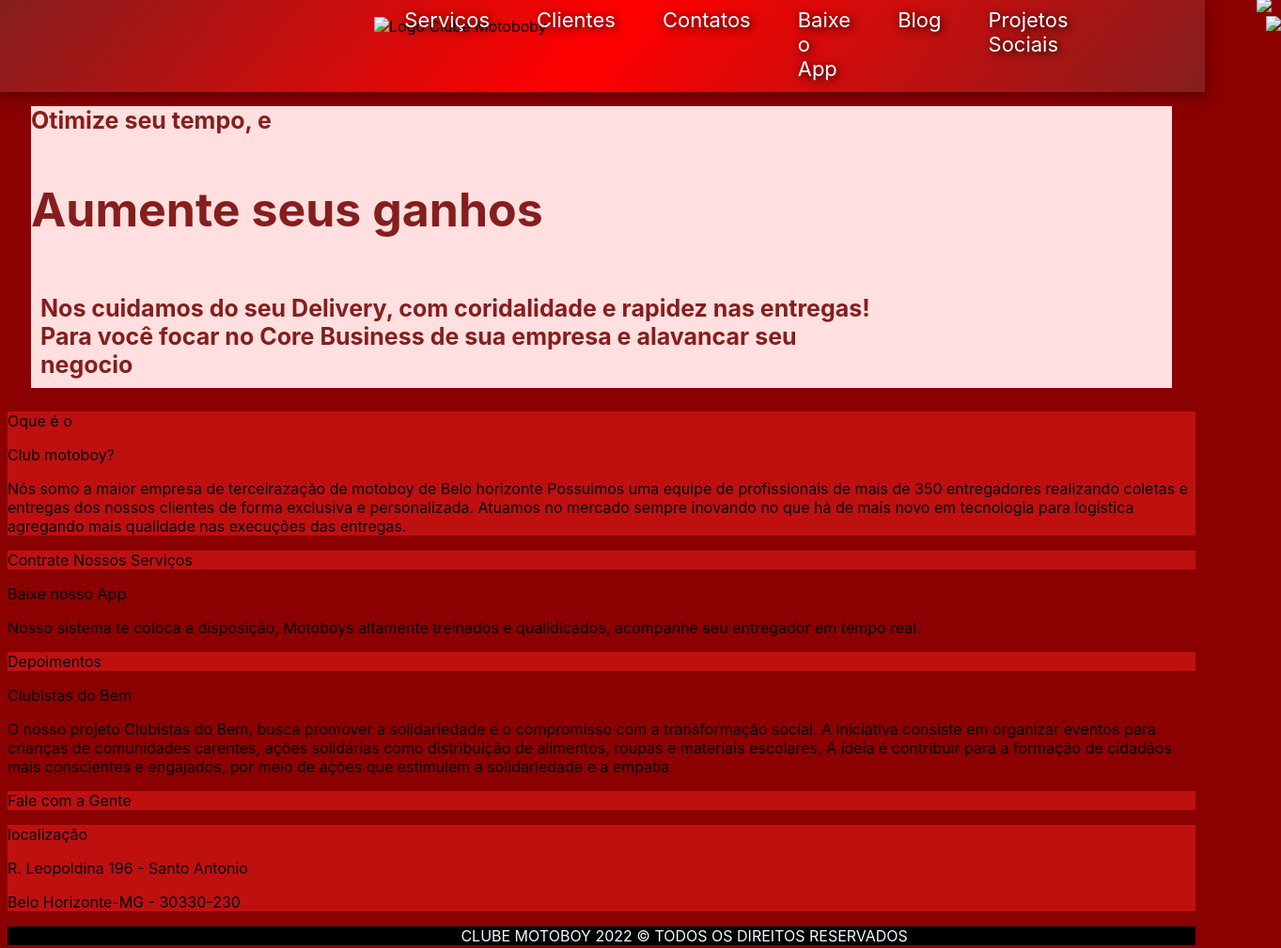
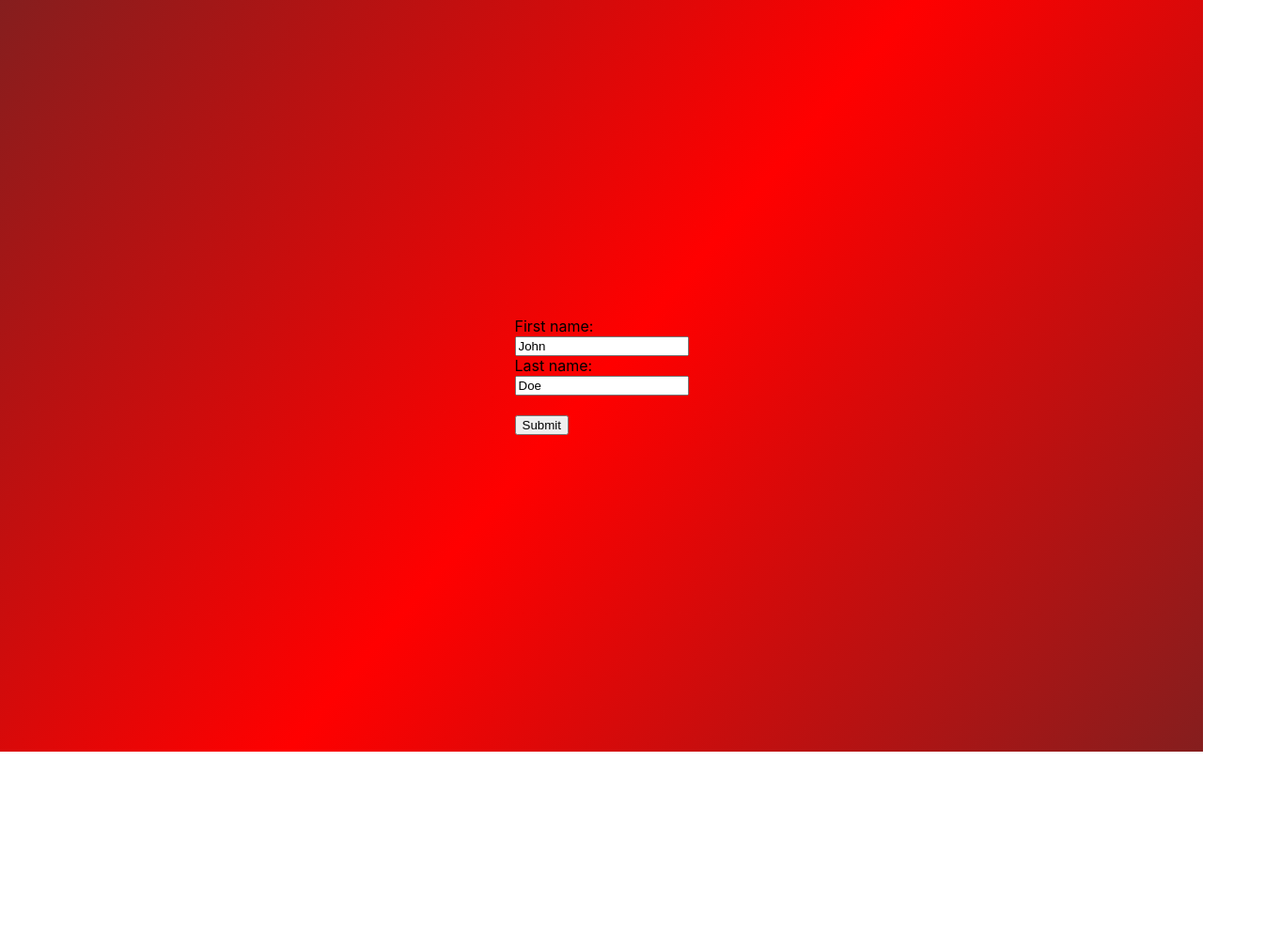
Before and after one commit to DamiemB/Project_CAP, a plain HTML site: page index.html in a window 1280 px wide. Shown: the whole page at 94% size, 1363 px wide, since content can reach past the window. After the commit the page ends 800 px from the top, so only its background shows below. Drawn offline with Linux system fonts and the light colour scheme.

Commit message:
Primeiro passo para o progresso

```diff
--- a/index.html
+++ b/index.html
@@ -1,85 +1,21 @@
 <!DOCTYPE html>
 <html lang="PT-br">
     <head>
-        <title>Projeto Secreto</title>
+        <title>○</title>
         <link rel="stylesheet" href="style.css">
         <meta charset="utf-8">
     </head>
     <body>
-        <section class="menu">
-            <header>
-                <img id="logo" src="Imagens/clubemotoboy.png" alt="Logo Clube Motoboby">
-                <div id="texto_imagem">
-                    <ul class="menu_items" style="list-style-type:none;">
-                        <a href="https://clubemotoboy.com.br/#Servicos" target="_blank"><li class="item">Serviços</li></a>
-                        <a href="https://clubemotoboy.com.br/#Clientes" target="_blank"><li class="item">Clientes</li></a>
-                        <a href="https://clubemotoboy.com.br/#contato" target="_blank"><li class="item">Contatos</li></a>
-                        <a href="https://clubemotoboy.com.br/#baixeoapp" target="_blank"><li class="item">Baixe o App</li></a>
-                        <a href="https://clubemotoboy.com.br/category/delivery/" target="_blank"><li class="item">Blog</li></a>
-                        <a href="https://clubemotoboy.com.br/category/clubista-do-bem/" target="_blank"><li class="item">Projetos Sociais</li></a>
-                        <div class="social-media">
-                            <a href="https://www.facebook.com/clubemotoboy" target="_blank"><img id="facebook-logo" src="Imagens/logo-facebook-white.png"></a>
-                            <a href="https://www.instagram.com/clubemotoboy/"" target="_blank"><img id="instagram-logo" src="Imagens/insta-logo.png"></a>
-                        </div>
-                    </ul>
-                </div>
-            </header>
-        </section>
-        <div class="apresentação-div">
-            <section class="apresentação">
-                <p id="texto-1-apre">Otimize seu tempo, e</p>
-                <p id="texto-2-apre">Aumente seus ganhos</p>
-                <p id="texto-3-apre">
-                    Nos cuidamos do seu Delivery, com coridalidade e rapidez nas entregas!
-                    Para você focar no Core Business de sua empresa e alavancar seu negocio
-                </p>
-
-            </section>
-        </div>
-        <section class="quem_somos">
-            <p>Oque é o</p>
-            <p>Club motoboy?</p>
-            <p>
-                Nós somo a maior empresa de terceirazação de motoboy de Belo horizonte
-                Possuimos uma equipe de profissionais de mais de 350 entregadores realizando
-                coletas e entregas dos nossos clientes de forma  exclusiva e personalizada.
-                Atuamos no mercado sempre inovando no que há de mais novo em tecnologia para logistica
-                agregando mais qualidade nas execuções das entregas.
-            </p>
-        </section>
-        <section class="serviços">
-            <p>Contrate Nossos Serviços</p>
-        </section>
-        <section>
-            <p>Baixe nosso App</p>
-            <p>
-                Nosso sistema te coloca a disposição, Motoboys altamente
-                treinados e qualidicados, acompanhe seu entregador em tempo real.
-            </p>
-        </section>
-        <section class="depoimentos">
-            <p>Depoimentos</p>
-        </section>
-        <section class="eventos">
-            <p>Clubistas do Bem</p>
-            <p>
-                O nosso projeto Clubistas do Bem, busca promover a solidariedade e o compromisso com a transformação social.
-                A iniciativa consiste em organizar eventos para crianças de comunidades carentes, ações solidárias como distribuição de alimentos,
-                roupas e materiais escolares.
-                A ideia é contribuir para a formação de cidadãos mais conscientes e engajados, por meio de ações que estimulem a solidariedade e a
-                empatia.
-            </p>
-        </section>
-        <section class="contato">
-            <p>Fale com a Gente</p>
-        </section>
-        <section class="local">
-            <p>localização</p>
-            <p>R. Leopoldina 196 - Santo Antonio</p>
-            <p>Belo Horizonte-MG - 30330-230 </p>
-        </section>
+       <section class="login-section">
+            <div id ="formes">
+                <form>
+                    <label for="fname">First name:</label><br>
+                    <input type="text" id="fname" name="fname" value="John"><br>
+                    <label for="lname">Last name:</label><br>
+                    <input type="text" id="lname" name="lname" value="Doe"><br><br>
+                    <input type="submit" value="Submit">
+                </form>
+            </div>
+       </section>
     </body>
-    <footer>
-        <p id="copyright">CLUBE MOTOBOY 2022 © TODOS OS DIREITOS RESERVADOS</p>
-    </footer>
 </html>
--- a/style.css
+++ b/style.css
@@ -1,106 +1,29 @@
 body{
-    background-color: darkred;
+    background-image: linear-gradient(130deg, #851e1e 0%, #ff0000 50%, #851e1e 100%);
     font-family: -apple-system,BlinkMacSystemFont,Segoe UI,Roboto,Helvetica Neue,Arial,Noto Sans,sans-serif,Apple Color Emoji,Segoe UI Emoji,Segoe UI Symbol,Noto Color Emoji;
+    overflow: hidden;
+    height: 100%;
+    margin: 0;
+    display: flex;
+    justify-content: center;
+    align-items: center;
 }
-header{
-    background-image: linear-gradient(130deg, #851e1e 0%, #ff0000 50%, #851e1e 100%);
-    height: 100px;
-    margin: -10px;
-    border: 10px;
-    box-shadow:0 4px 8px 0 rgba(0, 0, 0, 0.2), 0 6px 20px 0 rgba(0, 0, 0, 0.19);
+.login-section {
+    display: flex;
+    justify-content: center;
+    align-items: center;
+    height: 100vh; /* 100% da altura da tela */
 }
-.menu_items{
-    text-shadow: 2px 2px 10px rgb(0, 0, 0);
-    display: inline-flex;
-    margin-left: 10px;
-    padding-left: 29%;
-    margin-top: -30px;
-    font-weight: 20px
+
+#formes {
+    display: flex;
+    flex-direction: column;
+    align-items: center;
+    padding: 20px; /* Espaçamento interno opcional */
 }
-.item{
-    margin-left: 50px;
-    font-size: 22px;
-}
-a{
-    text-decoration: none;
-    color: white;
-}
-a:link{
-    color:white;
-}
-a:visited{
-    color:white;
-}
-a:hover{
-    color: rgb(255, 174, 174);
-}
-a:active{
-    color:white;
-}
-footer{
-    background-color: black;
-    padding-right: 100px;
-    padding-left: 100px;
-}
-#copyright{
-    color:aliceblue;
-    margin-left: 10px;
-    padding-left: 35%;
-}
-#logo{
-    width: 120px;
-    margin-left: 400px;
-    margin-top: 20px;
-}
-#texto_imagem{
-    display: flex;
-}
-.apresentação-div{
-    background-color: rgb(255, 223, 223);
-    margin:25px;
-    border-left:25px;
-    padding-right: 300px;
-}
-.quem_somos{
-    background-color: #bf1010;
-}
-.serviços{
-    background-color: #bf1010;
-}
-.depoimentos{
-    background-color: #bf1010;
-}
-.contato{
-    background-color: #bf1010;
-}
-.local{
-    background-color: #bf1010;
-}
-#texto-1-apre{
-    color: #851e1e;
-    font-weight: bolder;
-    font-size: 25px;
-}
-#texto-2-apre{
-    padding-right: -20px;
-    color: #851e1e;
-    font-weight: bolder;
-    font-size: 50px;
-}
-#texto-3-apre{
+
+.item-login {
+    margin: 10px; /* Espaçamento entre os campos */
     padding: 10px;
-    color: #851e1e;
-    font-weight: bolder;
-    font-size: 25px;
-}
-.social-media{
-    margin-top: -11px;
-    margin-left: 200px;
-}
-#instagram-logo{
-    width: 50px;
-    margin-left: 10px;
-}
-#facebook-logo{
-    width: 50px;
-}
+    width: 200px; /* Largura do campo */
+}8
```
